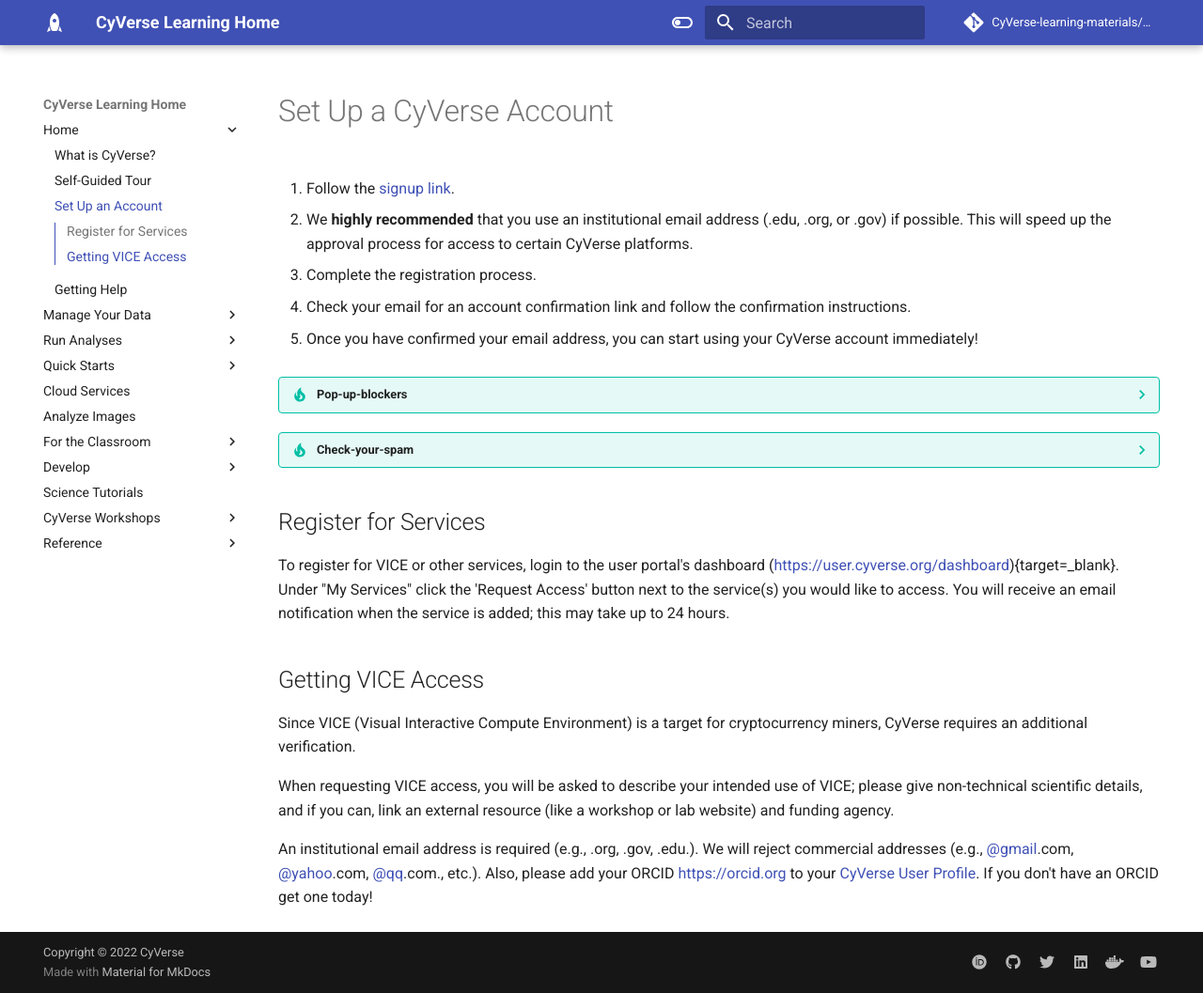
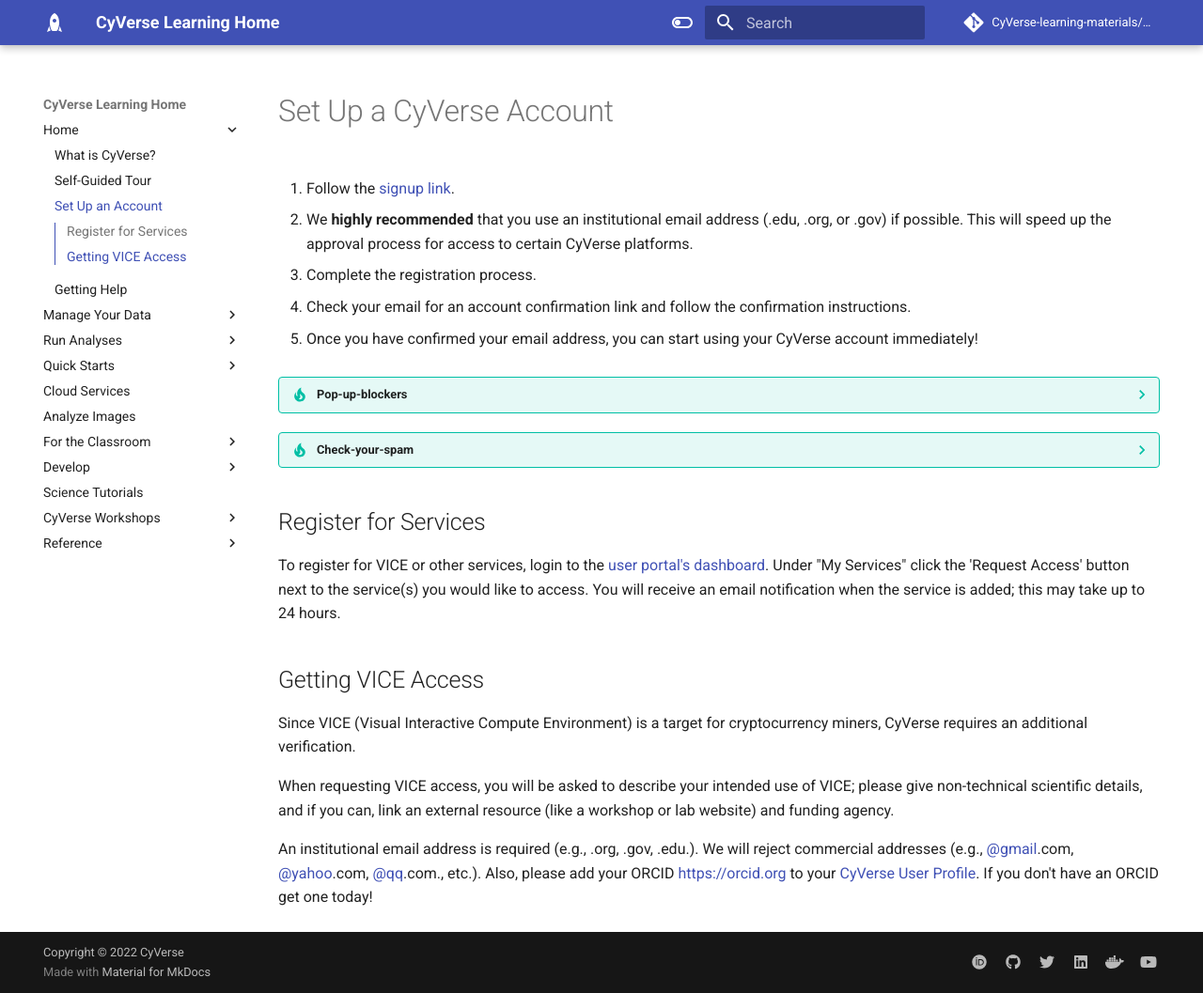
Before and after one commit to CyVerse-learning-materials/learning-materials-home, an MkDocs documentation site: the page built from docs/account.md, in a window 1280 px wide and 1057 px high. Shown: the whole window at 94% size. Built offline with MkDocs 1.6.1 and Material for MkDocs 9.7.7, drawn with Linux system fonts in a browser that asks for light colours; some web fonts are replaced; a script that is not in the unit is left out; comment, search, counter and statistics services are not loaded.

Commit message:
Update account.md

```diff
--- a/docs/account.md
+++ b/docs/account.md
@@ -23,7 +23,7 @@
 
 ## Register for Services
 
-To register for VICE or other services, login to the user portal's dashboard (<https://user.cyverse.org/dashboard>){target=_blank}. Under "My Services" click the 'Request Access' button next to the service(s) you would like to access. You will receive an email notification when the service is added; this may take up to 24 hours.
+To register for VICE or other services, login to the [user portal's dashboard](<https://user.cyverse.org/dashboard>){target=_blank}. Under "My Services" click the 'Request Access' button next to the service(s) you would like to access. You will receive an email notification when the service is added; this may take up to 24 hours.
 
 ## Getting VICE Access
 
```
